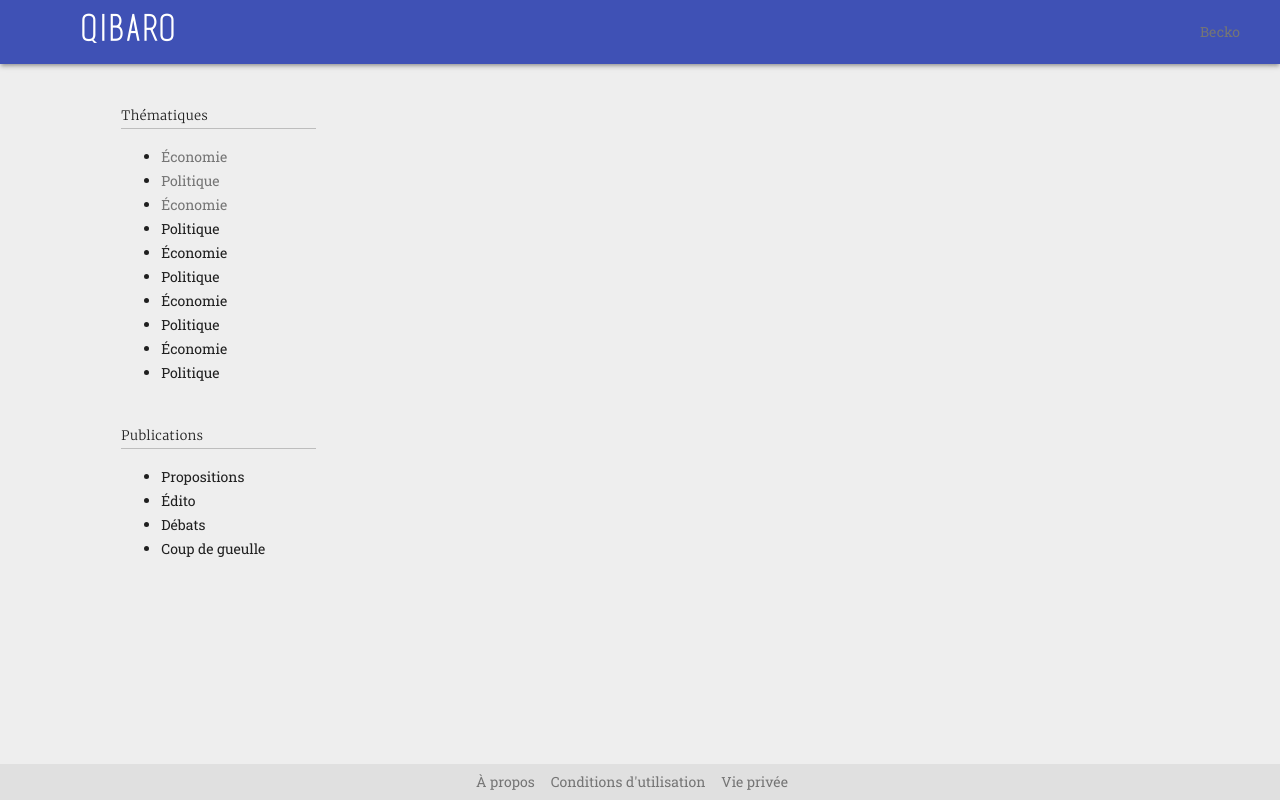
After one commit to beckojr/qibaro, a Flask app: page /home/ in a window 1280 px wide. The commit adds this page. Run offline with Flask 2, Linux system fonts and the light colour scheme; some libraries are stand-ins or nearby versions.

Commit message:
Mise en forme finale du formulaire d'inscription, layout des pages principales fini et début de la page principale

```diff
--- a/server.py
+++ b/qibaro.py
@@ -15,6 +15,10 @@ def inscription():
 def page_layout():
     return render_template('/content/page-layout.html')
 
+@app.route('/home/')
+def home():
+    return render_template('/content/home.html')
+
 
 if __name__ == "__main__":
     app.run(host='127.0.0.1', port='5000')
--- /dev/null
+++ b/static/css/home.css
@@ -0,0 +1,36 @@
+#th-content, #pub-content { /*Liste des thématiques*/
+  padding-bottom: 15px;
+  font-family: 'Roboto Slab', 'Merriweather', serif;
+  /*list-style-position: inside;*/
+}
+
+#th-content > li:hover{
+  background-color: #FAFAFA;
+  border-radius: 2px;
+}
+
+#th-title, #pub-title {
+  border-bottom: solid 1px;
+  border-color: #BDBDBD;
+  font-family: 'Merriweather';
+  font-size: 13px;
+}
+
+a {
+  text-decoration: none;
+  position: relative;
+}
+
+a:hover {
+  text-decoration: underline;
+}
+
+footer {
+  position: absolute;
+  right: 0;
+  bottom: 0;
+  left: 0;
+  background-color: #e0e0e0;
+  text-align: center;
+  font-family: 'Roboto Slab', 'Merriweather', serif;
+}
--- a/static/css/page-layout.css
+++ b/static/css/page-layout.css
@@ -2,40 +2,36 @@
   font-family: 'basictitlefont';
   src: url('../fonts/basictitlefont.ttf');
 }
-@font-face {
-  font-family: 'communist';
-  src: url(../fonts/COMMUNIS.ttf);
-}
-
-html, body {
-  height: 100%
-}
 
 body {
-  background-color: #fafafa;
+  margin: 0;
+  background-color: #EEEEEE;
 }
 
 #logo {
   position: relative;
   font-family: 'basictitlefont';
   font-weight: bold;
-  font-size: 40px;
-  margin-left: 10px;
-}
-
-.mdl-layout__header-row {
-  background-color: #01579b;
+  font-size: 35px;
 }
 
 a {
   text-decoration: none;
   position: relative;
-  font-family: 'communist';
+  font-family: 'Roboto Slab', 'Merriweather', serif;
   color: #757575 !important;
 }
 
-a:hover {
+footer > li > a:hover {
   text-decoration: underline;
+}
+
+.user-profil {
+  height: 100;
+  margin-right: 10px;
+}
+
+.user-profil:hover {
 }
 
 footer {
--- /dev/null
+++ b/templates/content/home.html
@@ -0,0 +1,43 @@
+{% extends "/content/page-layout.html" %}
+
+{% block stylesheet %}
+  <link rel="stylesheet" href="../../static/css/home.css"/>
+{% endblock %}
+
+{% block content %}
+{# Section des thématiques sur la gauche #}
+<section class="mdl-cell mdl-cell--2-col mdl-cell--1-offset" id="left-section">
+  <div id="thematiques">
+    <h6 id="th-title">Thématiques</h6>
+    <ul id="th-content">
+      <li><a href="#">Économie</a></li>
+      <li><a href="#">Politique</a></li>
+      <li><a href="#">Économie</a></li>
+      <li>Politique</li>
+      <li>Économie</li>
+      <li>Politique</li>
+      <li>Économie</li>
+      <li>Politique</li>
+      <li>Économie</li>
+      <li>Politique</li>
+    </ul>
+  </div>
+
+  <div id="publications">
+    <h6 id="pub-title">Publications</h6>
+    <ul id="pub-content">
+      <li><a href="#"></a>Propositions</li>
+      <li><a href="#"></a>Édito</li>
+      <li><a href="#"></a>Débats</li>
+      <li><a href="#"></a>Coup de gueulle</li>
+    </ul>
+  </div>
+</section>
+
+{# <div class="mdl-layout-spacer"></div> #}
+
+{# Section des publications, de la timeline #}
+<section class="mdl-cell mdl-cell--5-col mdl-cell--1-offset" id="center-section">
+</section>
+<div class="mdl-layout-spacer"></div>
+{% endblock %}
--- a/templates/content/page-layout.html
+++ b/templates/content/page-layout.html
@@ -5,34 +5,47 @@
 
   <meta charset="utf-8">
   <title>
-    {%block title%}Qibaro - Pour inventer l'avenir{%endblock%}
+    {%block title%}Qibaro - Pour oser inventer l'avenir{%endblock%}
   </title>
 
   {# Liens et métadonnées utilisable dans les deux pages (inscription et connexion) #}
   <meta name="viewport" content="width=device-width, initial-scale=1.0">
+  <link rel="stylesheet" href="../../static/css/page-layout.css"/>
   <link href="https://fonts.googleapis.com/css?family=Slabo+27px" rel="stylesheet">
   <link rel="stylesheet" href="https://fonts.googleapis.com/icon?family=Material+Icons">
-  <link href="https://fonts.googleapis.com/css?family=Aref+Ruqaa|Open+Sans+Condensed:300" rel="stylesheet">
+  <link href="https://fonts.googleapis.com/css?family=Merriweather:300|Roboto+Slab" rel="stylesheet">
   <link rel="stylesheet" href="https://code.getmdl.io/1.2.1/material.indigo-pink.min.css">
   <script defer src="https://code.getmdl.io/1.2.1/material.min.js"></script>
   <script src="https://use.fontawesome.com/a7f3555ed9.js"></script>
 
   {%block stylesheet%}
-  <link rel="stylesheet" href="../../static/css/page-layout.css"/>
+
   {%endblock%}
+
   {%endblock%}
 
 </head>
 <body>
   <div class="mdl-layout mdl-js-layout mdl-layout--fixed-header">
 
-    <header class="mdl-layout__header">
-      <div class="mdl-layout__hader-row">
-        <h3 class="mdl-layout-header" id="logo">Qibaro</h3>
+    <header class="mdl-layout__header mdl-layout__header--waterfall mdl-shadow--3dp">
+      <div class="mdl-layout__header-row">
+        <span class="mdl-layout-title" id="logo">Qibaro</span>
+
+        <div class="mdl-layout-spacer"></div>
+        <nav class="user-profil mdl-navigation">
+          <a href="#">Becko</a>
+        </nav>
       </div>
     </header>
 
     <main class="mdl-layout__content">
+
+      <div class="mdl-grid" id="content">
+        {% block content %}
+
+        {% endblock %}
+      </div>
 
       <!-- Pied de page  -->
       <footer class="mdl-min-footer">
```
Also changed, not shown: static/css/index.css (+13 -25 lines), templates/index/index-layout.html (+6 -5 lines).
